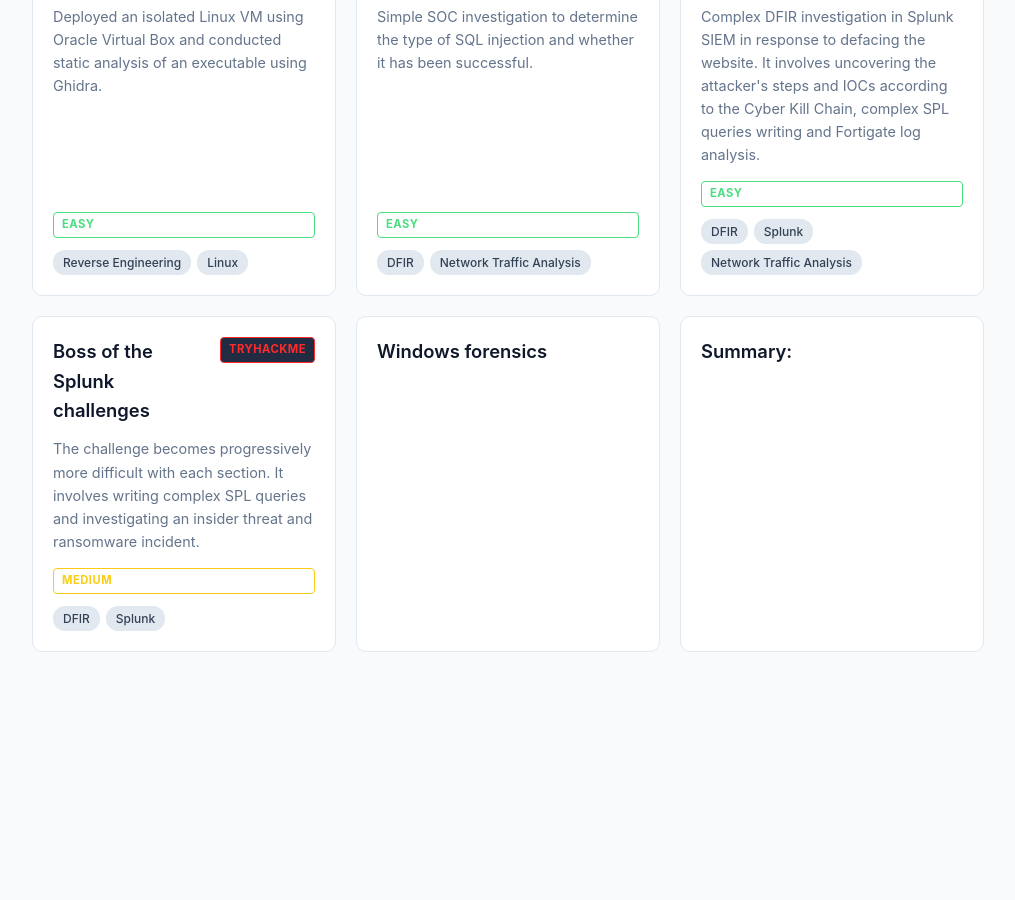
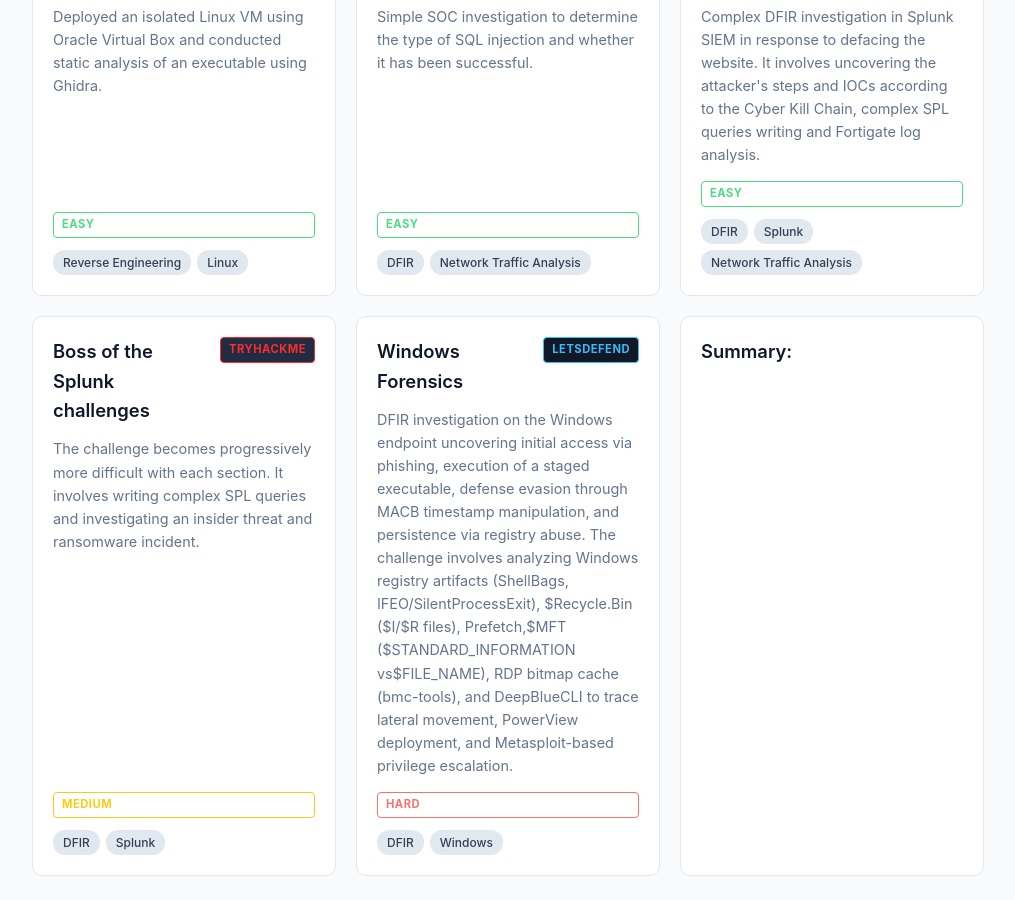
Before and after one commit to Glebius01/Glebius01.github.io, a Jekyll site: the page built from index.html, in a window 1280 px wide and 900 px high, scrolled down 1085 px. Shown: the whole window, without its empty margins (132-1147 px from the left). Built offline with Jekyll 4.4.1, drawn with Linux system fonts in a browser that asks for light colours; before the commit the page ends 1761 px from its top, so only the background shows below that.

Commit message:
Revise Windows forensics documentation structure
Updated the Windows forensics document with layout, title, platform, difficulty, skills, and detailed description of the DFIR investigation.

```diff
--- a/Labs/Windows forensics.md
+++ b/Labs/Windows forensics.md
@@ -1,5 +1,13 @@
-* toc
-{:toc}
+---
+layout: default
+title: Windows Forensics
+platform: LetsDefend
+difficulty: Hard
+skills:
+- DFIR
+- Windows
+description: "DFIR investigation on the Windows endpoint uncovering initial access via phishing, execution of a staged executable, defense evasion through MACB timestamp manipulation, and persistence via registry abuse. The challenge involves analyzing Windows registry artifacts (ShellBags, IFEO/SilentProcessExit), $Recycle.Bin ($I/$R files), Prefetch,$MFT ($STANDARD_INFORMATION vs$FILE_NAME), RDP bitmap cache (bmc-tools), and DeepBlueCLI to trace lateral movement, PowerView deployment, and Metasploit-based privilege escalation."
+---
 
 ### Executive Summary
 
```
